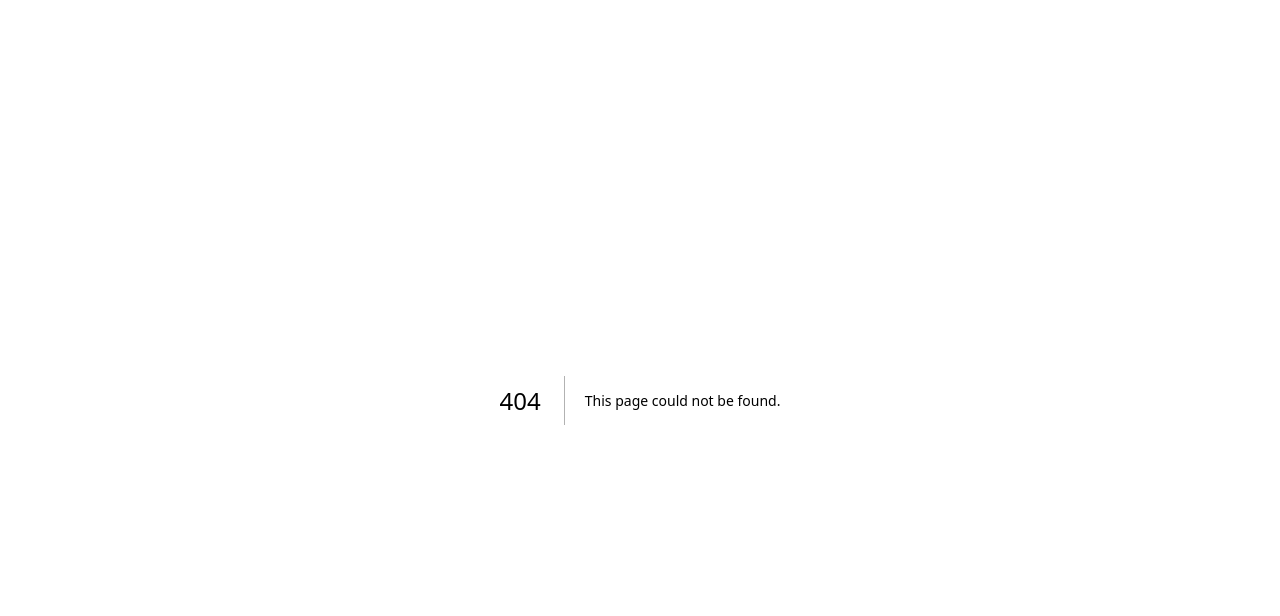
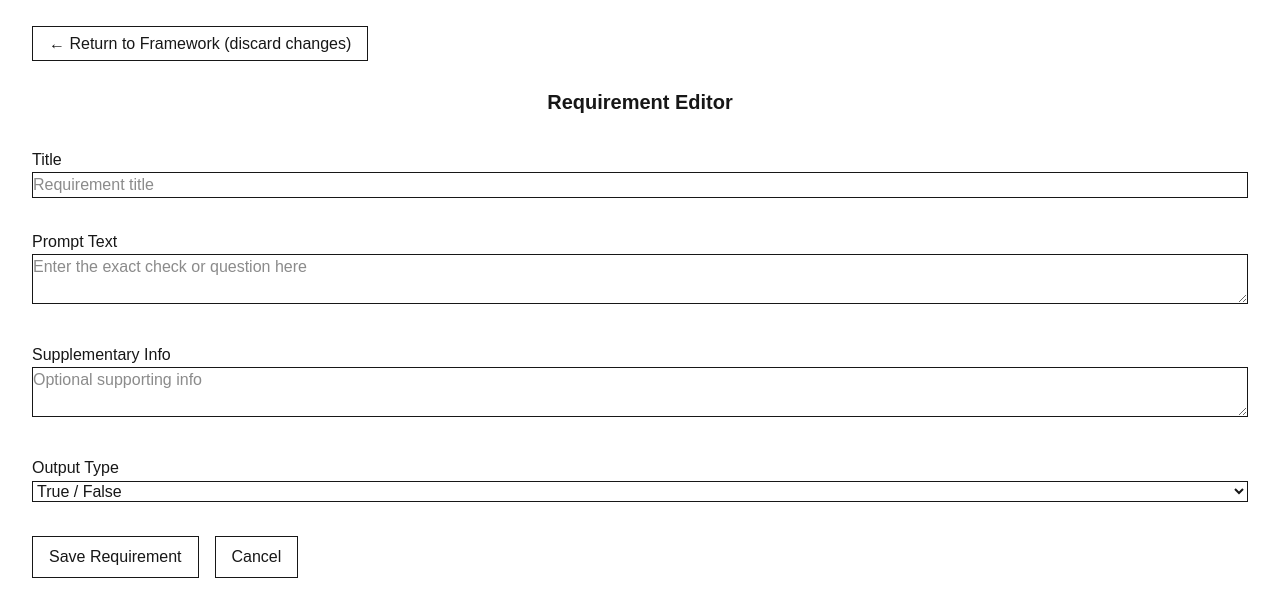
Before and after one commit to Mjahaha/Docutiser, a Next.js app: page /frameworks/builder/requirements in a window 1280 px wide. Before the commit this address had no page. Shown: the top 616 px of the page. Built offline with nearby package versions, Linux system fonts and the light colour scheme.

Commit message:
small front end changes and added requirements page

```diff
--- a/src/app/frameworks/builder/page.tsx
+++ b/src/app/frameworks/builder/page.tsx
@@ -4,7 +4,9 @@ export default function FrameworkBuilder() {
   return (
     <div className="p-8 space-y-8">
       <div>
-        <Link href="/assessments" className="border px-4 py-2">← Back to Frameworks</Link>
+        <Link href="/frameworks" className="border px-4 py-2">
+          ← Back to Frameworks
+        </Link>
       </div>
       <h1 className="text-center text-xl font-bold">Framework Builder</h1>
 
@@ -21,18 +23,35 @@ export default function FrameworkBuilder() {
       <div className="space-y-2">
         <h2 className="font-semibold">Requirements</h2>
         <ul className="border p-4 space-y-2">
-          <li className="flex justify-between">
+          <li className="flex justify-between items-center">
             <span>Requirement 1</span>
-            <button>Remove</button>
+            <div className="space-x-2">
+              <Link href="/frameworks/builder/requirements" className="border px-2 py-1">
+                View
+              </Link>
+              <Link href="/frameworks/builder/requirements" className="border px-2 py-1">
+                Edit
+              </Link>
+              <Link href="#" className="border px-2 py-1">
+                Remove
+              </Link>
+            </div>
           </li>
         </ul>
-        <div className="flex space-x-2">
-          <input className="border flex-1" placeholder="New requirement" />
-          <button className="border px-4">Add</button>
+
+        <div>
+          <Link
+            href="/frameworks/builder/requirements"
+            className="border px-4 py-2"
+          >
+            + Add Requirement
+          </Link>
         </div>
       </div>
 
-      <Link href="/frameworks" className="border px-4 py-2">Save Framework</Link>
+      <Link href="/frameworks" className="border px-4 py-2">
+        Save Framework
+      </Link>
     </div>
   );
 }
--- /dev/null
+++ b/src/app/frameworks/builder/requirements/page.tsx
@@ -0,0 +1,86 @@
+import Link from "next/link";
+
+export default function RequirementEditor() {
+  return (
+    <div className="p-8 space-y-8">
+      <div>
+        <Link
+          href="/frameworks/builder"
+          className="border px-4 py-2"
+          title="Discard any changes and go back"
+        >
+          ← Return to Framework (discard changes)
+        </Link>
+      </div>
+
+      <h1 className="text-center text-xl font-bold">Requirement Editor</h1>
+
+      <div>
+        <label className="block" title="A short title for this requirement">
+          Title
+        </label>
+        <input className="border w-full" placeholder="Requirement title" />
+      </div>
+
+      <div>
+        <label
+          className="block"
+          title="What text should the LLM evaluate or check?"
+        >
+          Prompt Text
+        </label>
+        <textarea
+          className="border w-full"
+          placeholder="Enter the exact check or question here"
+        />
+      </div>
+
+      <div>
+        <label
+          className="block"
+          title="Additional background, context, or notes"
+        >
+          Supplementary Info
+        </label>
+        <textarea
+          className="border w-full"
+          placeholder="Optional supporting info"
+        />
+      </div>
+
+      <div>
+        <label
+          className="block"
+          title="Choose what type of answer this requirement expects"
+        >
+          Output Type
+        </label>
+        <select className="border w-full">
+          <option value="boolean">True / False</option>
+          <option value="number">Whole Number</option>
+          <option value="decimal">Decimal Number</option>
+          <option value="date">Date</option>
+          <option value="currency">Currency</option>
+          <option value="text">Text</option>
+        </select>
+      </div>
+
+      <div className="flex space-x-4">
+        <Link
+          href="/frameworks/builder"
+          className="border px-4 py-2"
+          title="Go back without saving"
+        >
+          Save Requirement
+        </Link>
+                <Link
+          href="/frameworks/builder"
+          className="border px-4 py-2"
+          title="Go back without saving"
+        >
+          Cancel
+        </Link>
+      </div>
+    </div>
+  );
+}
--- a/src/app/frameworks/page.tsx
+++ b/src/app/frameworks/page.tsx
@@ -14,18 +14,18 @@ export default function Frameworks() {
 
       <ul className="border p-4 space-y-2">
         <li className="flex justify-between m-5">
-          <span>Fan Letter 1</span>
           <span>Hugh Jackman Letter Assessment</span>
+          <span>Assess the contents of a Hugh Jackman fan letter</span>
           <div>
-            <Link href="/assessments/details" className="border px-4 py-2 mx-4">View</Link>
+            <Link href="/frameworks/builder" className="border px-4 py-2 mx-4">View</Link>
             <Link href="#" className="border px-4 py-2">Delete</Link>
           </div>
         </li>
         <li className="flex justify-between m-5">
-          <span>Fan Letter 2</span>
-          <span>Hugh Jackman Letter Assessment</span>
+          <span>Framework 2</span>
+          <span>Framework to assess a document type</span>
           <div>
-            <Link href="/assessments/details" className="border px-4 py-2 mx-4">View</Link>
+            <Link href="/frameworks/builder" className="border px-4 py-2 mx-4">View</Link>
             <Link href="#" className="border px-4 py-2">Delete</Link>
           </div>
         </li>
```
